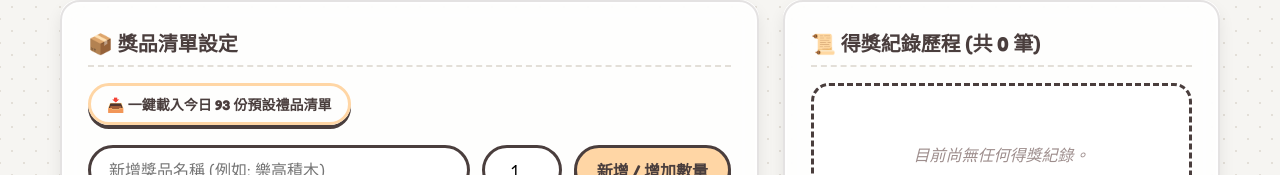
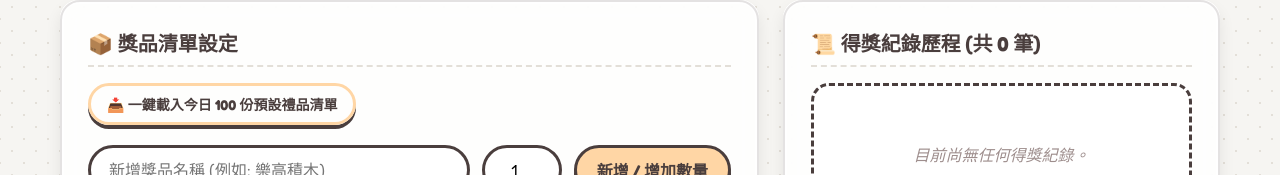
Before and after one commit to samcct-bit/punchboard, a React (Vite) app: page / in a window 1280 px wide. Shown: the part 317-492 px from the top of the page. Built offline with nearby package versions, Linux system fonts and the light colour scheme.

Commit message:
chore: update text labels to say 100 instead of 93

```diff
--- a/src/App.tsx
+++ b/src/App.tsx
@@ -209,7 +209,7 @@ function App() {
   const handleLoadTodaysGifts = () => {
     if (prizePool.length > 0) {
       const confirmLoad = window.confirm(
-        '確定要載入今天預設的 93 份獎品清單嗎？這將會覆蓋您目前在後台設定的獎品（已戳出得獎紀錄將會被重設）。'
+        '確定要載入今天預設的 100 份獎品清單嗎？這將會覆蓋您目前在後台設定的獎品（已戳出得獎紀錄將會被重設）。'
       );
       if (!confirmLoad) return;
     }
@@ -218,7 +218,7 @@ function App() {
     setHistoryLog([]);
     setCurrentRound(1);
     setIsConfigured(false);
-    alert('已成功載入 93 份預設獎品！請點選下方儲存並開始遊戲。');
+    alert('已成功載入 100 份預設獎品！請點選下方儲存並開始遊戲。');
   };
 
   const handleResetAllGame = () => {
--- a/src/components/AdminPanel.tsx
+++ b/src/components/AdminPanel.tsx
@@ -109,7 +109,7 @@ export const AdminPanel: React.FC<AdminPanelProps> = ({
                 borderRadius: '30px'
               }}
             >
-              📥 一鍵載入今日 93 份預設禮品清單
+              📥 一鍵載入今日 100 份預設禮品清單
             </button>
           </div>
 
```
